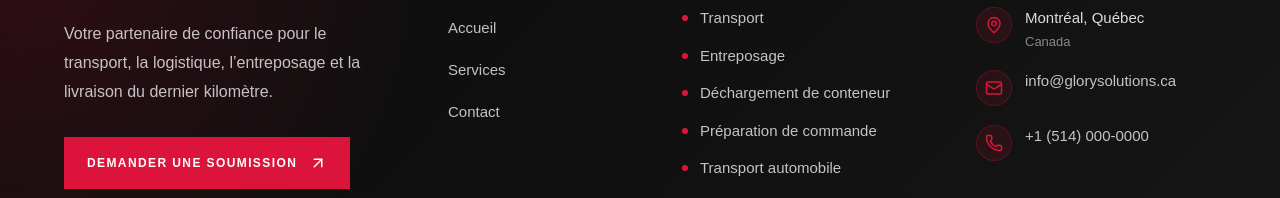
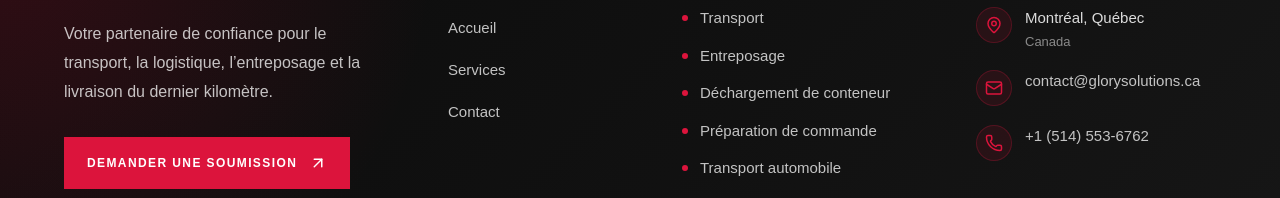
Before and after one commit to Firasxgharbii/transport, a Next.js app: page / in a window 1280 px wide. Shown: the part 2417-2615 px from the top of the page. Built offline with nearby package versions, Linux system fonts and the light colour scheme.

Commit message:
Mise à jour du changement

```diff
--- a/app/components/Footer.tsx
+++ b/app/components/Footer.tsx
@@ -155,7 +155,7 @@ export default function Footer() {
               </div>
 
               <a
-                href="mailto:info@glorysolutions.ca"
+                href="mailto:contact@glorysolutions.ca"
                 className="footer-contact-row"
               >
                 <span className="footer-contact-icon">
@@ -165,7 +165,7 @@ export default function Footer() {
                   />
                 </span>
 
-                <span>info@glorysolutions.ca</span>
+                <span>contact@glorysolutions.ca</span>
               </a>
 
               <a
@@ -179,7 +179,7 @@ export default function Footer() {
                   />
                 </span>
 
-                <span>+1 (514) 000-0000</span>
+                <span>+1 (514) 553-6762</span>
               </a>
             </address>
           </section>
```
